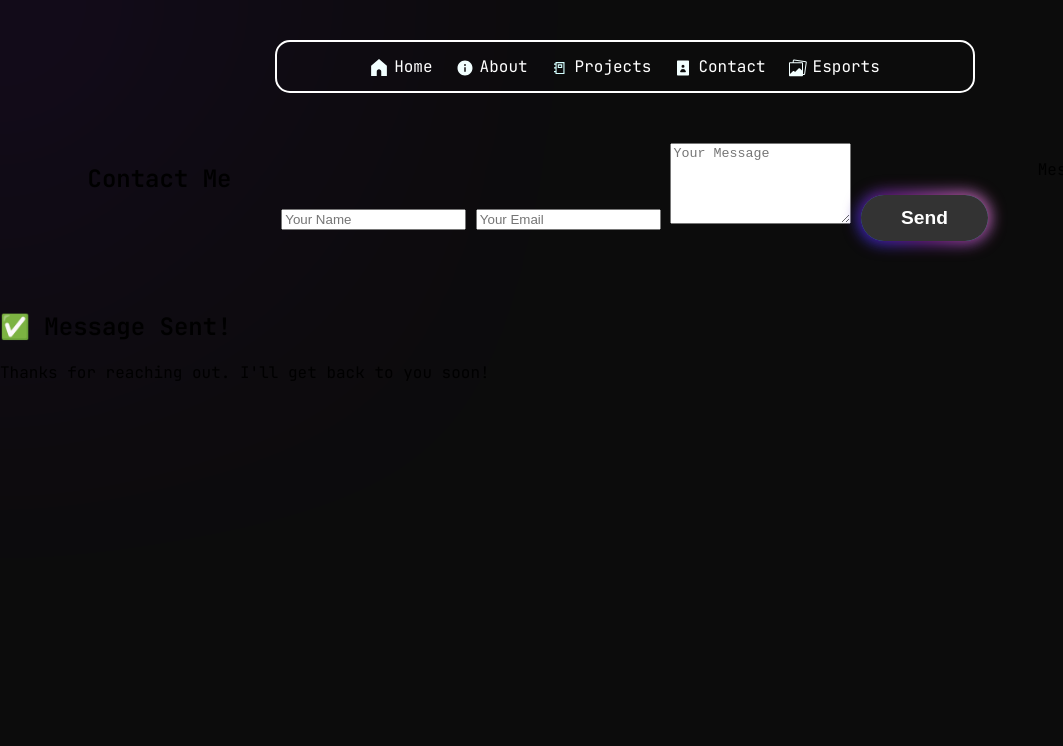
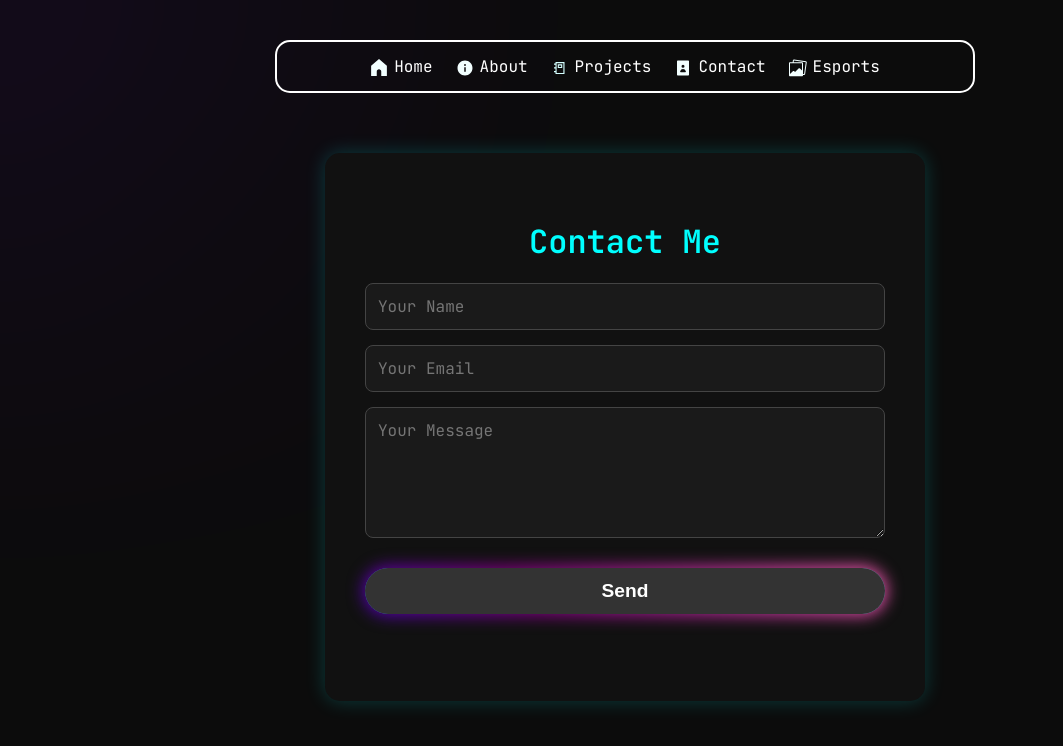
Before and after one commit to NathanKropiewnicki/My-Portfolio, a plain HTML site: page contact.html in a window 1280 px wide. Shown: the whole page, without its empty margins (0-1063 px from the left). Drawn offline with Linux system fonts and the light colour scheme.

Commit message:
Update contact.html

```diff
--- a/contact.html
+++ b/contact.html
@@ -3,7 +3,7 @@
     <head>
         <meta charset="UTF-8">
         <meta name="viewport" content="width=device-width, initial-scale=1.0">
-        <link rel="stylesheet" href="style.css">
+        <link rel="stylesheet" href="contact.css">
         <link href="https://fonts.googleapis.com/css2?family=JetBrains+Mono:wght@300;400;600&display=swap" rel="stylesheet">
         <title>My Portfolio</title>
     </head>
```
